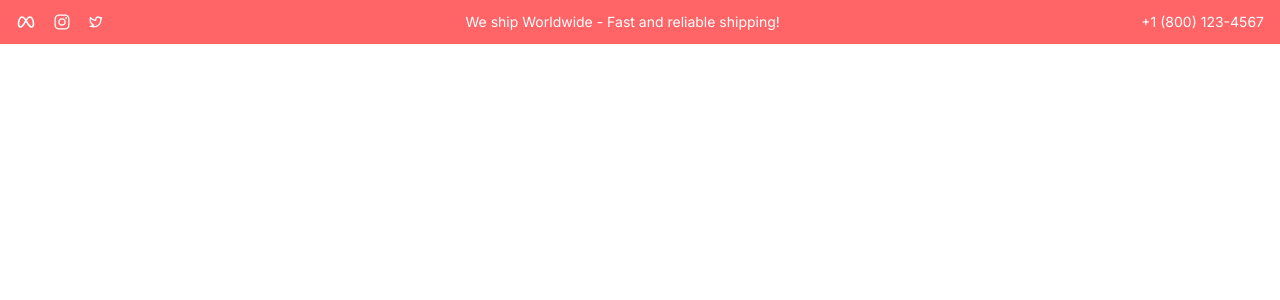
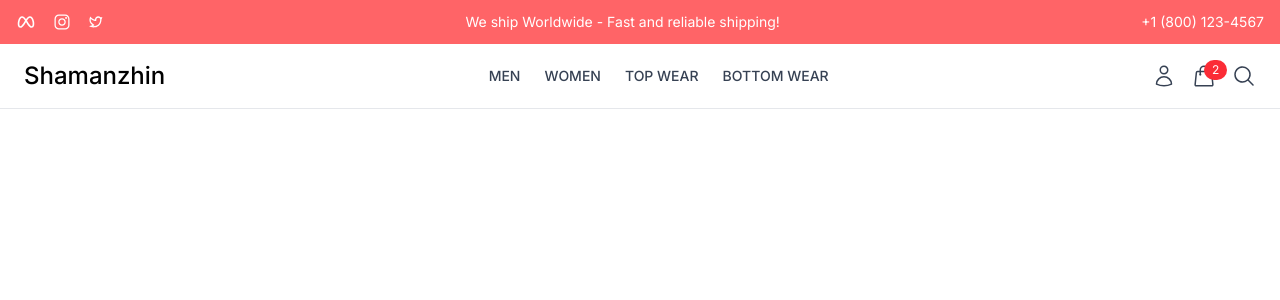
Before and after one commit to vadimBRR/ShamanzhinStore, a React (Vite) app in the folder frontend/: page / in a window 1280 px wide. Shown: the top 300 px of the page. Built offline with nearby package versions, Linux system fonts and the light colour scheme.

Commit message:
add navbar + searchbar

```diff
--- a/frontend/src/components/Common/Header.tsx
+++ b/frontend/src/components/Common/Header.tsx
@@ -1,11 +1,13 @@
 import React from 'react'
 import TopBar from '../Layout/TopBar'
+import Navbar from './Navbar'
 
 const Header = () => {
   return (
-    <div>
+    <header className='border-b border-gray-200'>
       <TopBar/>
-    </div>
+      <Navbar/>
+    </header>
   )
 }
 
--- /dev/null
+++ b/frontend/src/components/Common/Navbar.tsx
@@ -0,0 +1,52 @@
+import React from 'react'
+import { HiBars3BottomRight, HiOutlineShoppingBag, HiOutlineUser } from 'react-icons/hi2'
+import { Link } from 'react-router-dom'
+import SearchBar from './SearchBar'
+
+const Navbar = () => {
+  const types = ['men', 'women', 'top wear','bottom wear'];
+	return (
+		<>
+			<nav className='container mx-auto flex items-center justify-between py-4 px-6'>
+				<div>
+					<Link to='/' className='text-2xl font-medium'>
+						{' '}
+						Shamanzhin{' '}
+					</Link>
+				</div>
+
+        <div className='hidden md:flex space-x-6'>
+
+          {types.map((type, index) => (
+            <Link key={index} to="#" className='text-gray-700 hover:text-black text-sm font-medium uppercase'>
+              {type}
+            </Link>
+          ))}
+
+        </div>
+
+        <div className='flex items-center space-x-4'>
+          <Link to="/profile" className='hover:text-black'>
+            <HiOutlineUser className='h-6 w-6 text-gray-700'/>
+          </Link>
+          <button className='relative hover:text-black'>
+            <HiOutlineShoppingBag className='h-6 w-6 text-gray-700'/>
+            <span className='absolute -top-1 text-xs bg-red-500 text-white rounded-full px-2 py-0.5'>2</span>
+          </button>
+
+          <button className='md:hidden'>
+            <HiBars3BottomRight className='h-6 w-6 text-gray-700'/>
+          </button>
+          <div className='overflow-hidden'>
+            <SearchBar/>
+          </div>
+
+        </div>
+
+
+			</nav>
+		</>
+	)
+}
+
+export default Navbar
--- /dev/null
+++ b/frontend/src/components/Common/SearchBar.tsx
@@ -0,0 +1,54 @@
+import React, { useState } from 'react'
+import { HiMagnifyingGlass, HiMiniXMark } from 'react-icons/hi2'
+
+const SearchBar = () => {
+	const [isVisible, setIsVisible] = useState(false)
+	const [searchTerm, setSearchTerm] = useState('')
+
+	const handleToggleVisibility = () => {
+		setIsVisible(!isVisible)
+	}
+
+  const handleSubmit = (e: React.FormEvent<HTMLFormElement>) => {
+    e.preventDefault();
+    console.log('Search term:', searchTerm)
+  }
+	return (
+		<div
+			className={`flex items-center justify-center w-full transition-all duration-300 ${
+				isVisible
+					? 'absolute top-0 left-0 w-full border-gray-300  bg-white h-24 z-50'
+					: 'w-auto'
+			}`}
+		>
+			{isVisible ? (
+				<form className='relative flex items-center justify-center w-full ' onSubmit={handleSubmit}>
+					<div className='relative  w-1/2'>
+						<input
+							type='text'
+							placeholder='Search'
+							value={searchTerm}
+							onChange={e => setSearchTerm(e.target.value)}
+							className='bg-gray-100 px-4 py-2 pl-2 pr-12 rounded-lg focus:outline-none placeholder:text-gray-700 w-full'
+						/>
+						<button type='submit' className='absolute right-2 top-1/2 transform -translate-y-1/2 text-gray-600 hover:text-gray-800 '>
+							<HiMagnifyingGlass className='h-6 w-6'/>
+						</button>
+					</div>
+
+          <div>
+            <button onClick={handleToggleVisibility} type='button' className='absolute right-4 top-1/2 transform -translate-y-1/2 text-gray-600 hover:text-gray-800'>
+              <HiMiniXMark className='h-6 w-6'/>
+            </button>
+          </div>
+				</form>
+			) : (
+				<button onClick={handleToggleVisibility}>
+					<HiMagnifyingGlass className='h-6 w-6 text-gray-700' />
+				</button>
+			)}
+		</div>
+	)
+}
+
+export default SearchBar
```
